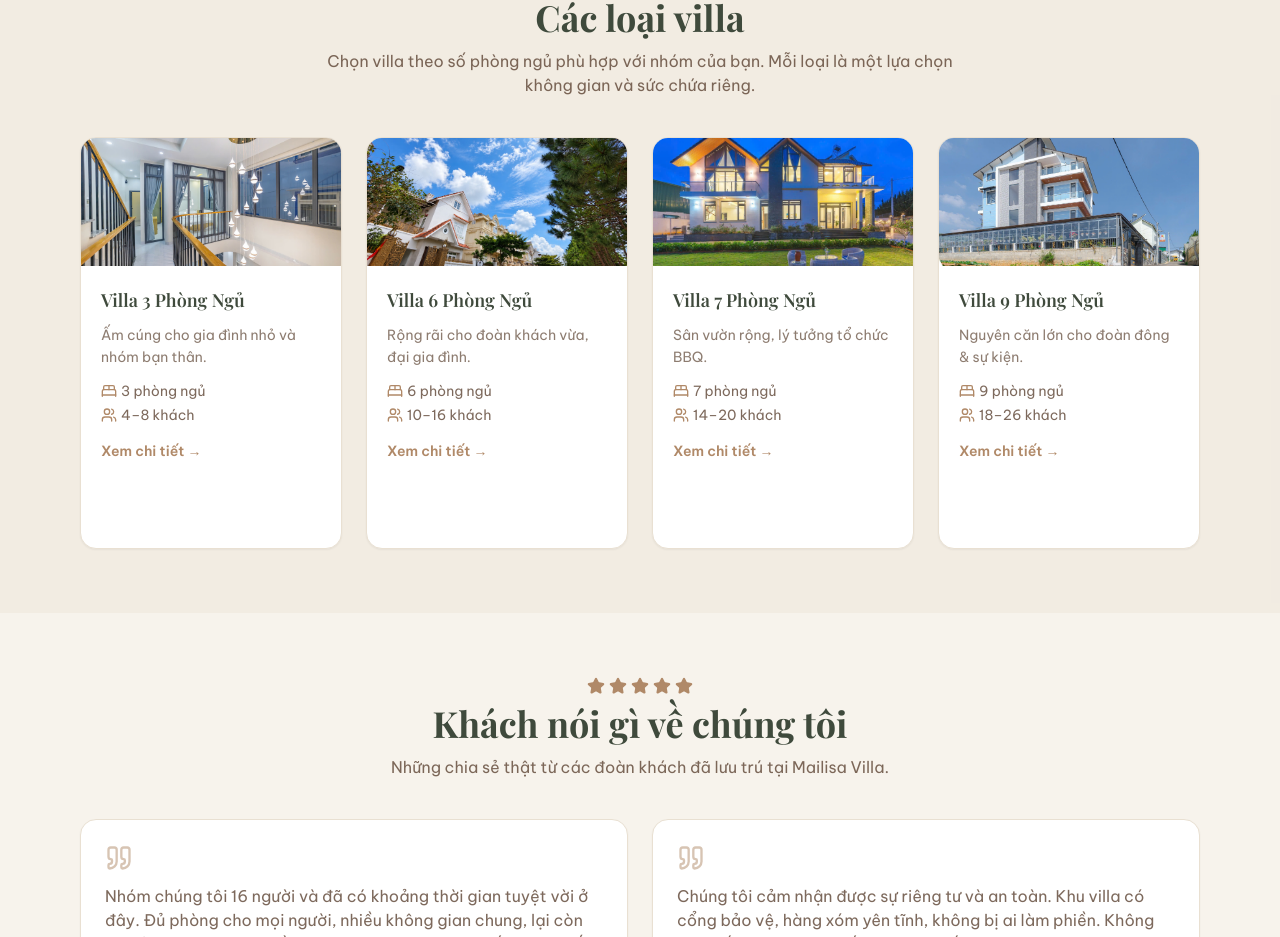
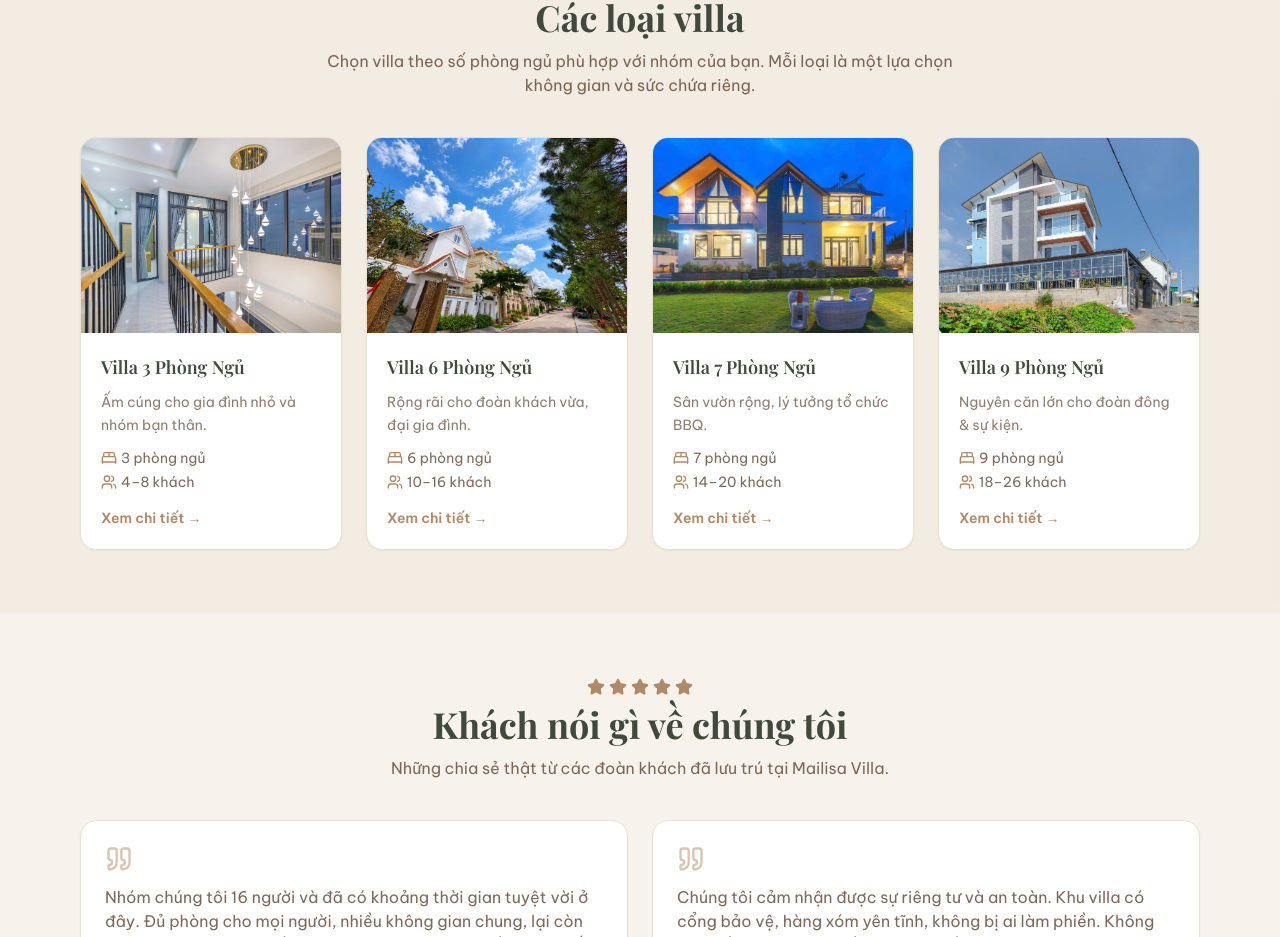
Before and after one commit to HomyHubs/mailisavilla, a React (Vite) app: page / in a window 1280 px wide. Shown: the part 1176-2113 px from the top of the page. Built offline with nearby package versions, Linux system fonts and the light colour scheme.

Commit message:
Fix card villa: bo h-full de card cao vua khit noi dung, het space du duoi nut Xem chi tiet

```diff
--- a/src/components/VillaCard.tsx
+++ b/src/components/VillaCard.tsx
@@ -7,7 +7,7 @@ export default function VillaCard({ villa }: { villa: Villa }) {
   return (
     <Link
       to={`/villa/${villa.slug}`}
-      className="group flex h-full flex-col overflow-hidden rounded-2xl border border-sand bg-white shadow-sm transition hover:shadow-md"
+      className="group block overflow-hidden rounded-2xl border border-sand bg-white shadow-sm transition hover:shadow-md"
     >
       <div className="aspect-[4/3] overflow-hidden">
         <img
@@ -17,7 +17,7 @@ export default function VillaCard({ villa }: { villa: Villa }) {
           className="h-full w-full object-cover transition duration-500 group-hover:scale-105"
         />
       </div>
-      <div className="flex h-full flex-col p-5">
+      <div className="p-5">
         <h3 className="text-lg font-semibold text-forest">{villa.name}</h3>
 
         {/* Mô tả — giãn cách khỏi tiêu đề + giãn dòng cho thoáng; luôn 2 dòng để card đều nhau */}
```
